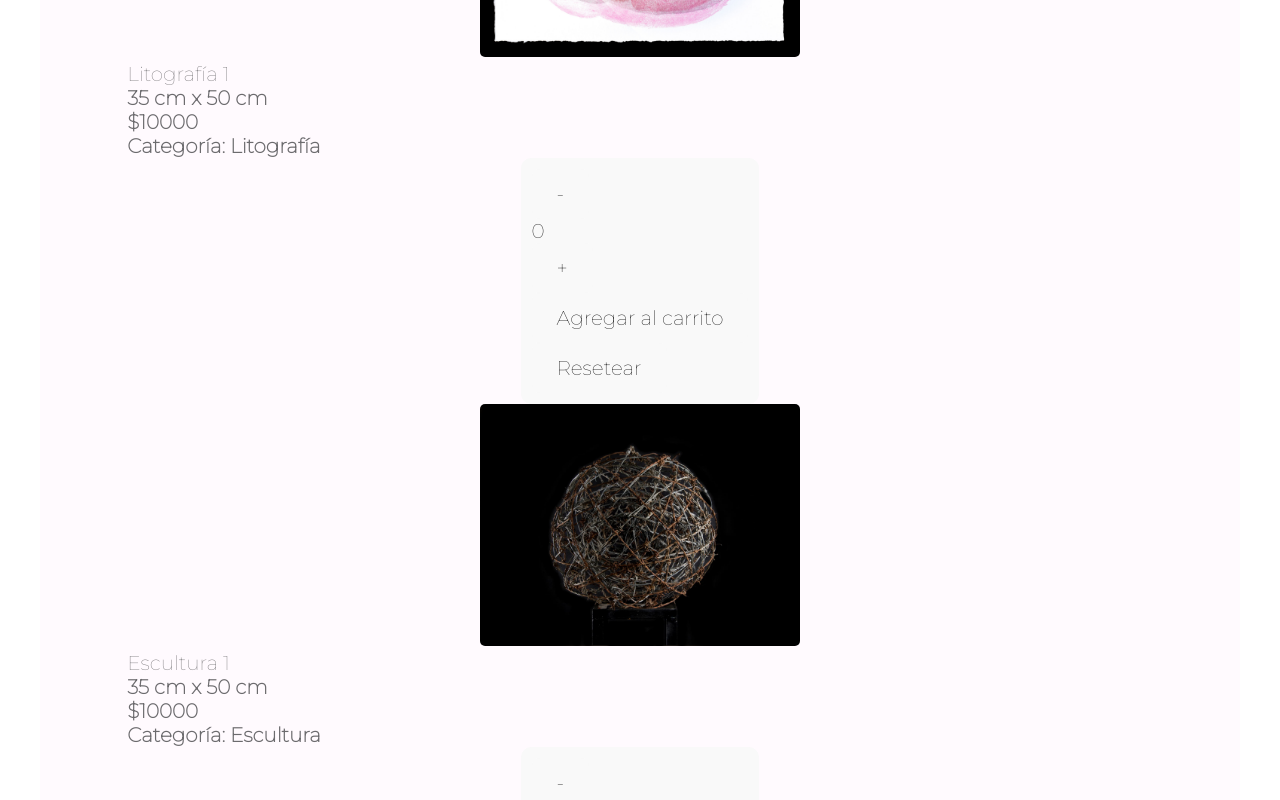
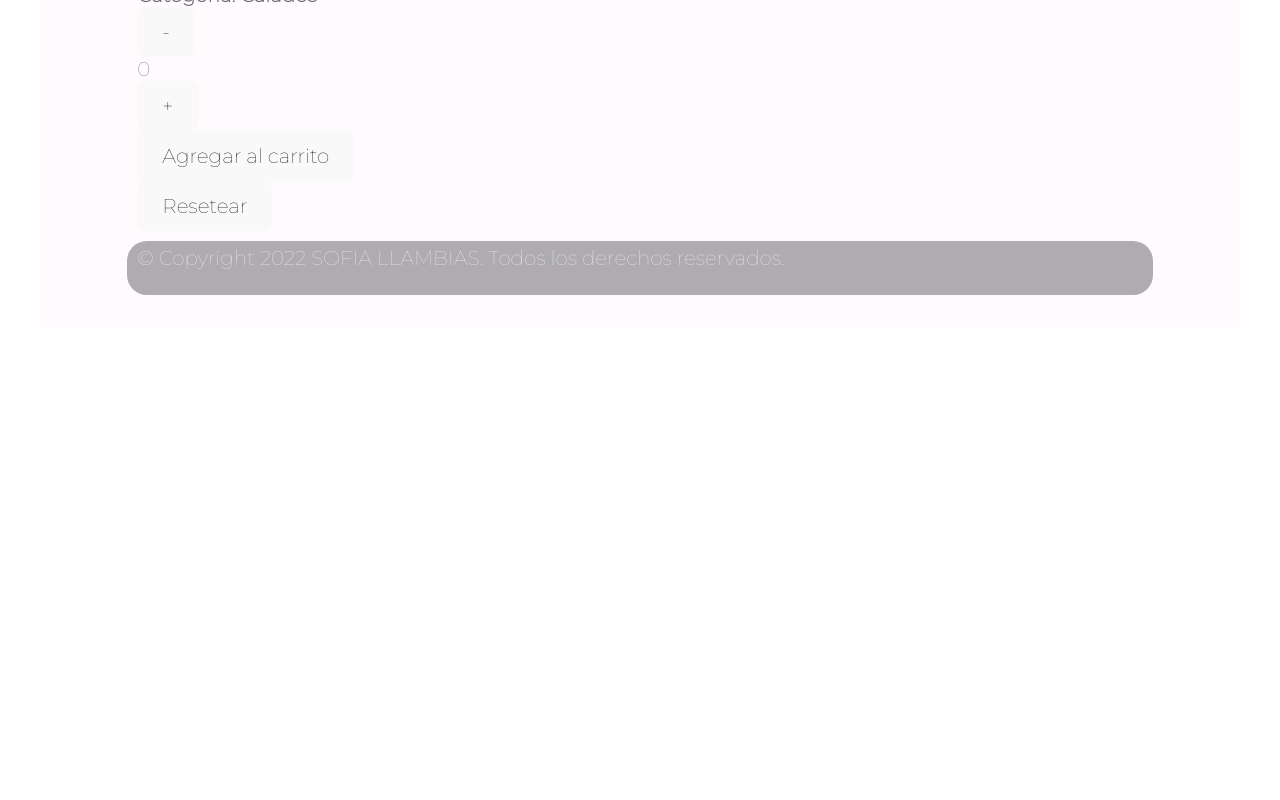
Before and after one commit to sofia-ll/EntregaProyectoFinalLlambias, a React (Vite) app: page /laminas/calados in a window 1280 px wide. Shown: the part 600-1400 px from the top of the page. After the commit the page ends 947 px from the top, so only its background shows below. Built offline with nearby package versions, Linux system fonts and the light colour scheme.

Commit message:
commit nueve

```diff
--- a/src/App.jsx
+++ b/src/App.jsx
@@ -18,7 +18,7 @@ function App() {
           <Route path="/" element={<ItemListContainer />} />
           <Route path="/item:id" element={<ItemDetailContainer />} />
           <Route path="/laminas" element={<ItemListContainer />} />
-          <Route path="/laminas/:categoria" element={<ItemListContainer />} />
+          <Route path="/laminas/:category" element={<ItemListContainer />} />
           <Route path="/litografia" element={<Litografia />} />
 
         </Routes>
--- a/src/components/Item.jsx
+++ b/src/components/Item.jsx
@@ -7,7 +7,7 @@ const Item = ({ lamina }) => {
 
     return (
         <Link className="ver-mas" to={`/item/${lamina.id}`}>
-            <main className="main card-body text-center">
+            <main className="main card-body text-center card-text fs-6 justify boton_tienda">
                 <img className="img_obras" src={lamina.imagen} alt={lamina.alt} ></img>
                 <div className="cont">
                     <div className="card-body text-center">
@@ -22,12 +22,10 @@ const Item = ({ lamina }) => {
                     <div className="card-body text-center">
                         <p className="card-text fs-6 justify precio"><span className="bold">Categoría: {lamina.category}</span> </p>
                     </div>
-                    <div className="card-body text-center">
-                        <button className="card-text fs-6 justify button boton_tienda" id={lamina.id}>
-                            <ItemCount />
-                        </button>
+
+                    <div className="card-text fs-6 justify button card-body text-center" id={lamina.id}>
+                        <ItemCount />
                     </div>
-
                 </div>
             </main>
         </Link>
--- a/src/components/ItemDetail.jsx
+++ b/src/components/ItemDetail.jsx
@@ -3,7 +3,7 @@ import ItemCount from "./ItemCount"
 import { Link } from "react-router-dom"
 
 const ItemDetail = (lamina) => {
-
+    console.log(lamina)
     return (
 
         <Link className="ver-mas" to={`/item/${lamina.id}`}>
@@ -26,12 +26,10 @@ const ItemDetail = (lamina) => {
                         <p className="card-text fs-6 justify precio"><span className="bold">Categoría: {lamina.descripcion}</span> </p>
                     </div>
 
+                    <div className="card-text fs-6 justify button boton_tienda card-body text-center" id={lamina.id}>
+                        <ItemCount stock={10} inicial={1} onAdd={(contador) => console.log("Cantidad agregada:", contador)} />
+                    </div>
 
-                    <div className="card-body text-center">
-                        <button className="card-text fs-6 justify button boton_tienda" id={lamina.id}>
-                            <ItemCount stock={10} inicial={1} onAdd={(contador) => console.log("Cantidad agregada:", contador)} />
-                        </button>
-                    </div>
                 </div>
             </main>
         </Link>
--- a/src/components/ItemListContainer.jsx
+++ b/src/components/ItemListContainer.jsx
@@ -9,23 +9,24 @@ const ItemListContainer = () => {
 
     const [laminas, setLaminas] = useState([]);
     const [subtitulo, setSubtitulo] = useState(["LAMINAS"]);
-    const categoria = useParams().category;
-    // console.log(categoria);
+    const { category } = useParams()
+
 
     useEffect(() => {
 
         pedirLaminas()
             .then((res) => {
-                if (categoria) {
-                    setLaminas(res.filter((lamina) => lamina.category === categoria));
-                    setSubtitulo(categoria);
+                if (category) {
+                    console.log(category)
+                    res.forEach(lamina => console.log(lamina.category))
+                    setLaminas(res.filter((lamina) => lamina.cat === category));
                 }
                 else {
                     setLaminas(res);
                     setSubtitulo("LAMINAS");
                 }
             })
-    }, [categoria])
+    }, [category])
 
     return (
         <div>
--- a/src/data/laminas.json
+++ b/src/data/laminas.json
@@ -7,6 +7,7 @@
     "precio": 10000,
     "tamano": "35 cm x 50 cm",
     "category": "Litografía",
+    "cat": "litografia",
     "descripcion": "Litografía de la serie Paradigmas. Serie hecha a color con superposición de 3 estados diferentes de la piedra."
 },
 {
@@ -17,6 +18,7 @@
     "precio": 10000,
     "tamano": "35 cm x 50 cm",
     "category": "Escultura",
+    "cat": "escultura",
     "descripcion": "Escultura de la serie Experiencias. Realizada con alambre de púa antiguo."
 },
 {
@@ -27,6 +29,7 @@
     "precio": 12000,
     "tamano": "50 cm x 50 cm",
     "category": "Pintura",
+    "cat": "pintura",
     "descripcion": "Pintura de la serie Esa luz que existe, esa luz que es. Realizada con técnica mixta."
 },
 {
@@ -37,6 +40,7 @@
     "precio": 10000,
     "tamano": "35 cm x 50 cm",
     "category": "Calados",
+    "cat": "calados",
     "descripcion": "Calado sobre papel canson blanco."
 },
 {
@@ -47,6 +51,7 @@
     "precio": 12000,
     "tamano": "50 cm x 50 cm",
     "category": "Dibujos",
+    "cat": "dibujo",
     "descripcion": "Dibujo realizado con tintas naturales y microfibra sobre papel."
 },
 {
@@ -57,6 +62,7 @@
     "precio": 10000,
     "tamano": "35 cm x 50 cm",
     "category": "Fotografia",
+    "cat": "fotografia",
     "descripcion": "Fotografía de la serie Esa luz que existe, esa luz que es."
 }
 ]
```
Also changed, not shown: src/components/ItemDetailContainer.jsx (+51 -0 lines), src/components/ItemList.jsx (+0 -14 lines), src/components/pedirLamina.txt (renamed from src/components/pedirLamina.js).
